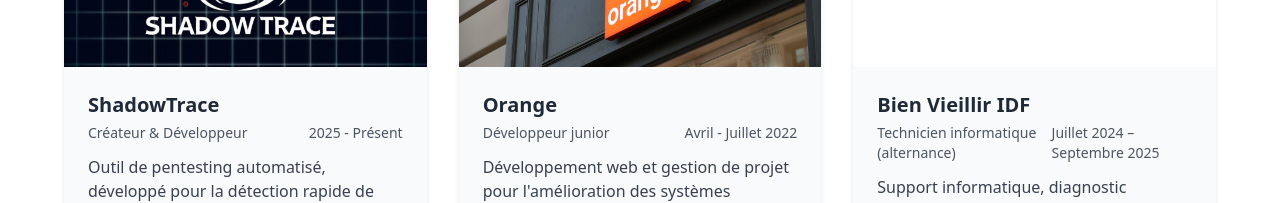
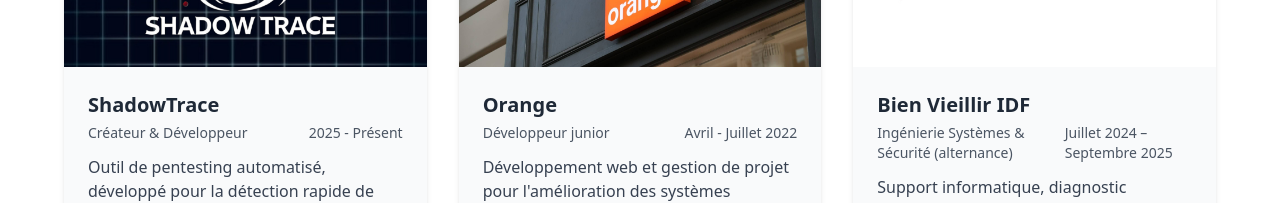
Before and after one commit to Obelmasrour/my_portfolio, a React (Vite) app in the folder my_portfolio-main/: page / in a window 1280 px wide. Shown: the part 2580-2783 px from the top of the page. Built offline with nearby package versions, Linux system fonts and the light colour scheme.

Commit message:
Update Projects.tsx

```diff
--- a/my_portfolio-main/src/components/Projects.tsx
+++ b/my_portfolio-main/src/components/Projects.tsx
@@ -36,7 +36,7 @@
   {
     id: 3,
     title: "Bien Vieillir IDF",
-    role: "Technicien informatique (alternance)",
+    role: "Ingénierie Systèmes & Sécurité (alternance)",
     period: "Juillet 2024 – Septembre 2025",
     description: "Support informatique, diagnostic matériel, installation de postes, assistance technique et sécurité réseau au sein d’une organisation spécialisée dans les services aux personnes âgées.",
     technologies: ["Windows", "Support IT", "Diagnostic", "Firewall"],
```
